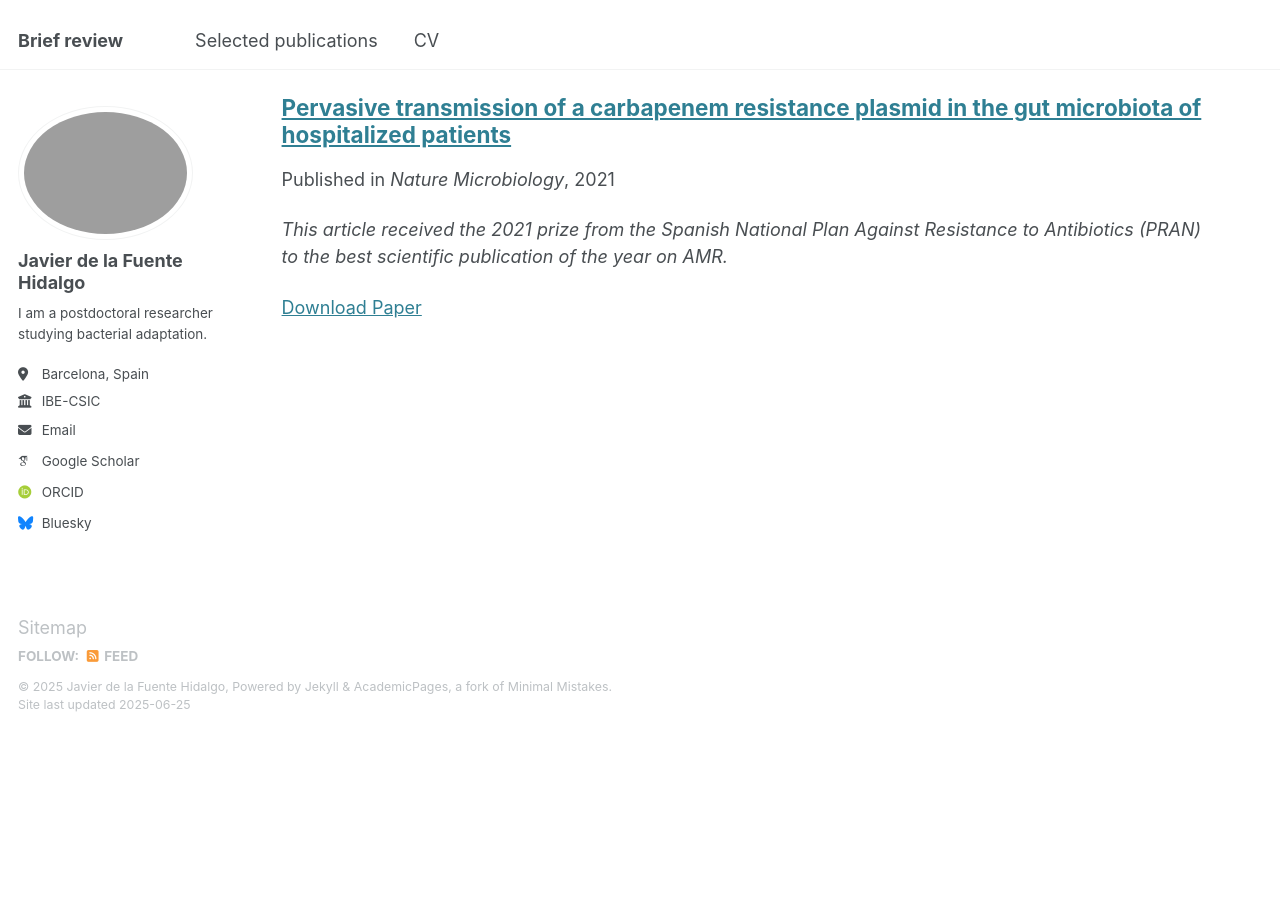
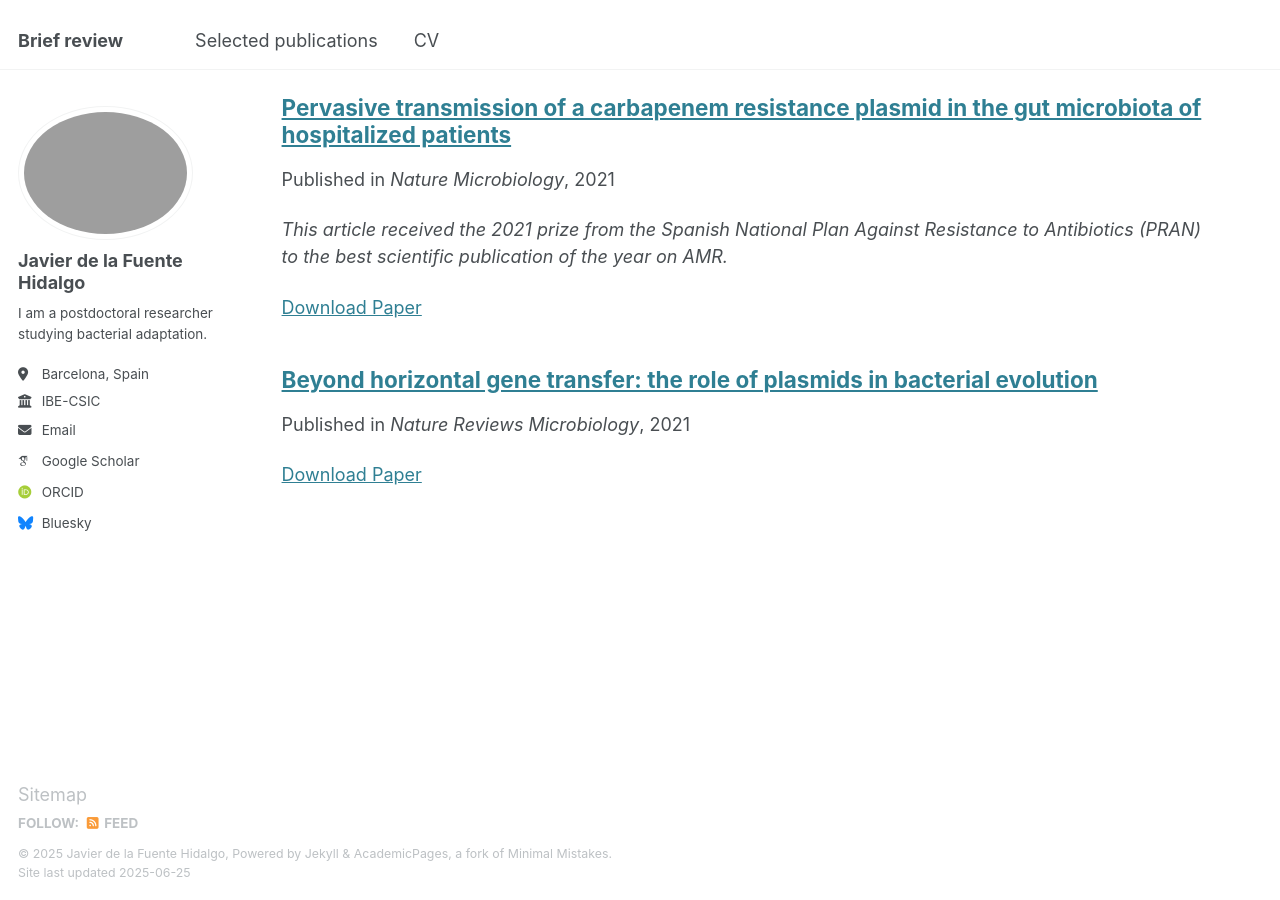
Before and after one commit to DelaFuenteJavier/delafuentejavier.github.io, a Jekyll site: the page built from _pages/publications.html, in a window 1280 px wide and 900 px high, scrolled down 797 px. Built offline with Jekyll 4.4.1, drawn with Linux system fonts in a browser that asks for light colours; some web fonts are replaced; before the commit the page ends 1530 px from its top, so only the background shows below that; part of the change alters nothing that is shown.

Commit message:
Update JRB_2021.md

```diff
--- a/_publications/JRB_2021.md
+++ b/_publications/JRB_2021.md
@@ -1 +1,13 @@
-asdasd
+---
+title: "Beyond horizontal gene transfer: the role of plasmids in bacterial evolution"
+collection: publications
+category: manuscripts
+permalink: /publication/JRB_2021
+date: 2021-01-19
+excerpt: ''
+venue: 'Nature Reviews Microbiology'
+paperurl: 'https://doi.org/10.1038/s41579-020-00497-1'
+---
+Jerónimo Rodríguez-Beltrán, ***Javier DelaFuente***, Ricardo León-Sampedro, R. Craig MacLean & Álvaro San Millán
+
+Plasmids have a key role in bacterial ecology and evolution because they mobilize accessory genes by horizontal gene transfer. However, recent studies have revealed that the evolutionary impact of plasmids goes above and beyond their being mere gene delivery platforms. Plasmids are usually kept at multiple copies per cell, producing islands of polyploidy in the bacterial genome. As a consequence, the evolution of plasmid-encoded genes is governed by a set of rules different from those affecting chromosomal genes, and these rules are shaped by unusual concepts in bacterial genetics, such as genetic dominance, heteroplasmy or segregational drift. In this Review, we discuss recent advances that underscore the importance of plasmids in bacterial ecology and evolution beyond horizontal gene transfer. We focus on new evidence that suggests that plasmids might accelerate bacterial evolution, mainly by promoting the evolution of plasmid-encoded genes, but also by enhancing the adaptation of their host chromosome. Finally, we integrate the most relevant theoretical and empirical studies providing a global understanding of the forces that govern plasmid-mediated evolution in bacteria.
```
